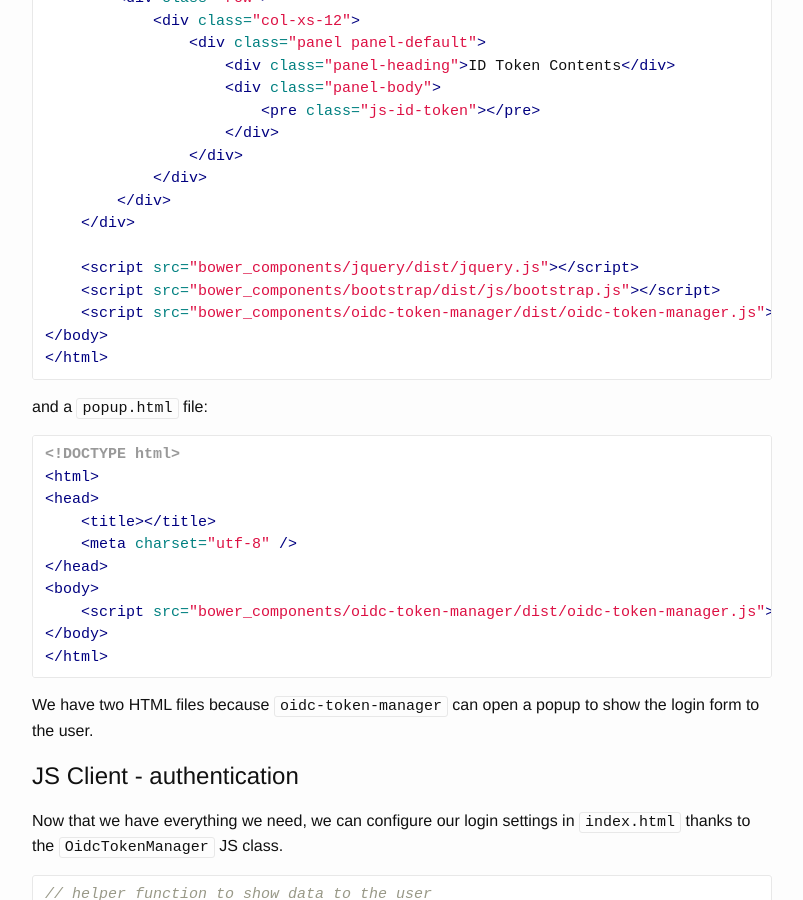
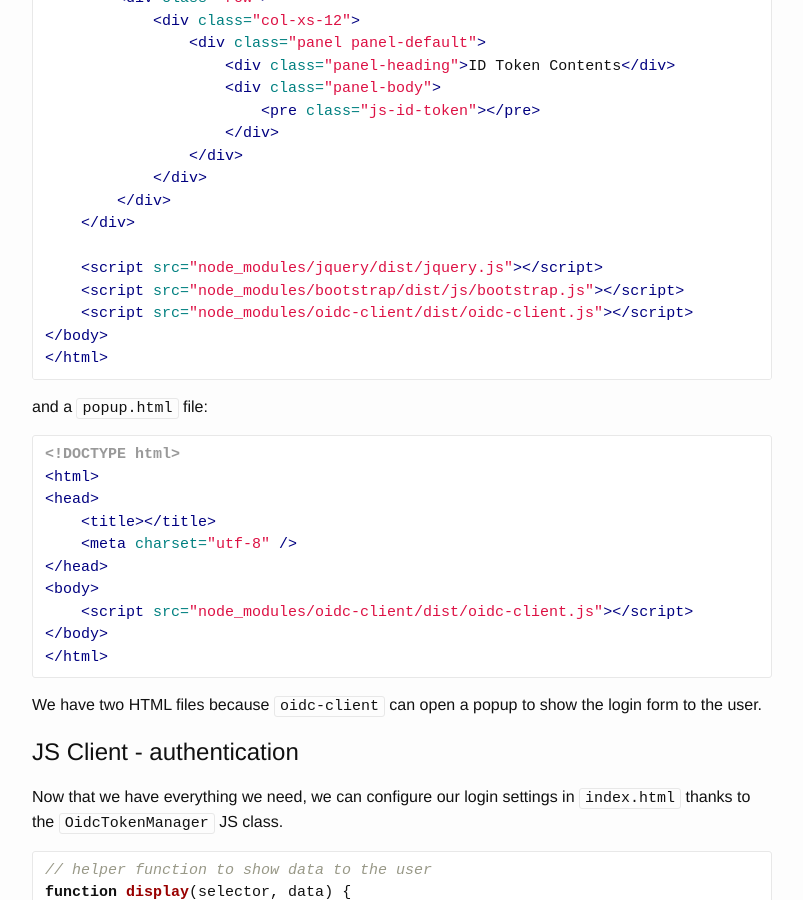
Before and after one commit to IdentityServer/Documentation, a Jekyll site: the page built from docsv2/overview/jsGettingStarted.md, in a window 1280 px wide and 900 px high, scrolled down 6929 px. Shown: the whole window, without its empty margins (238-1041 px from the left). Built offline with Jekyll 4.4.1, drawn with Linux system fonts in a browser that asks for light colours; some of the changed text lies outside the part shown.

Commit message:
update links in index and popup
move from `bower_components` to `node_modules` and replace oidc-token-manager with oidc-client

````diff
--- a/docsv2/overview/jsGettingStarted.md
+++ b/docsv2/overview/jsGettingStarted.md
@@ -208,7 +208,7 @@ We also create a basic `index.html` file:
 <head>
     <title>JS Application</title>
     <meta charset="utf-8" />
-    <link rel="stylesheet" href="bower_components/bootstrap/dist/css/bootstrap.css" />
+    <link rel="stylesheet" href="node_modules/bootstrap/dist/css/bootstrap.css" />
     <style>
         .main-container {
             padding-top: 70px;
@@ -250,9 +250,9 @@ We also create a basic `index.html` file:
         </div>
     </div>
 
-    <script src="bower_components/jquery/dist/jquery.js"></script>
-    <script src="bower_components/bootstrap/dist/js/bootstrap.js"></script>
-    <script src="bower_components/oidc-token-manager/dist/oidc-token-manager.js"></script>
+    <script src="node_modules/jquery/dist/jquery.js"></script>
+    <script src="node_modules/bootstrap/dist/js/bootstrap.js"></script>
+    <script src="node_modules/oidc-client/dist/oidc-client.js"></script>
 </body>
 </html>
 ```
@@ -267,12 +267,12 @@ and a `popup.html` file:
     <meta charset="utf-8" />
 </head>
 <body>
-    <script src="bower_components/oidc-token-manager/dist/oidc-token-manager.js"></script>
+    <script src="node_modules/oidc-client/dist/oidc-client.js"></script>
 </body>
 </html>
 ```
 
-We have two HTML files because `oidc-token-manager` can open a popup to show the login form to the user.
+We have two HTML files because `oidc-client` can open a popup to show the login form to the user.
 
 ## JS Client - authentication
 
````
